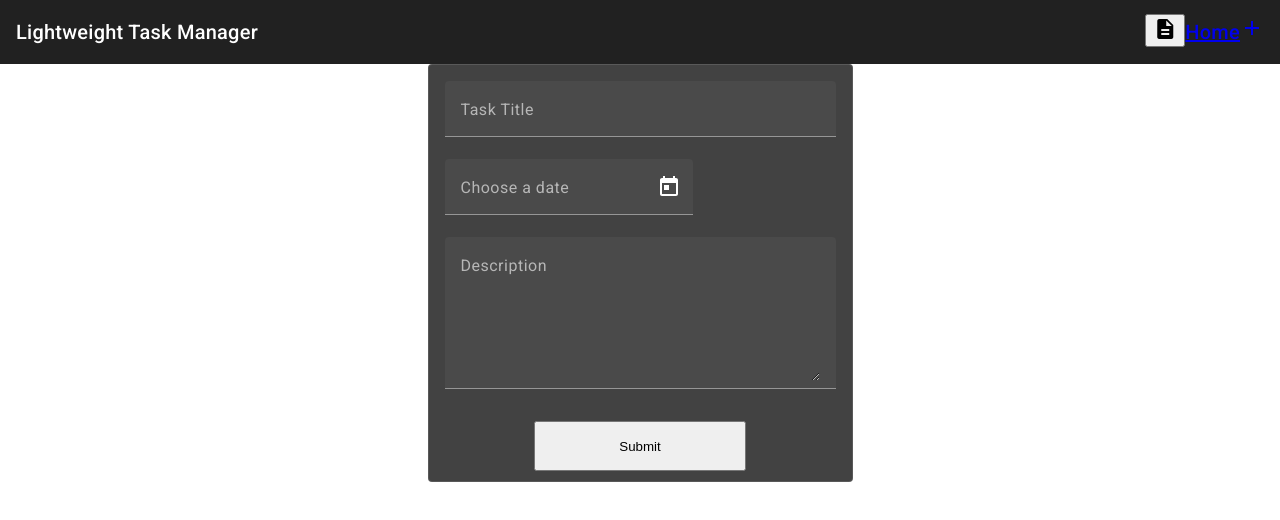
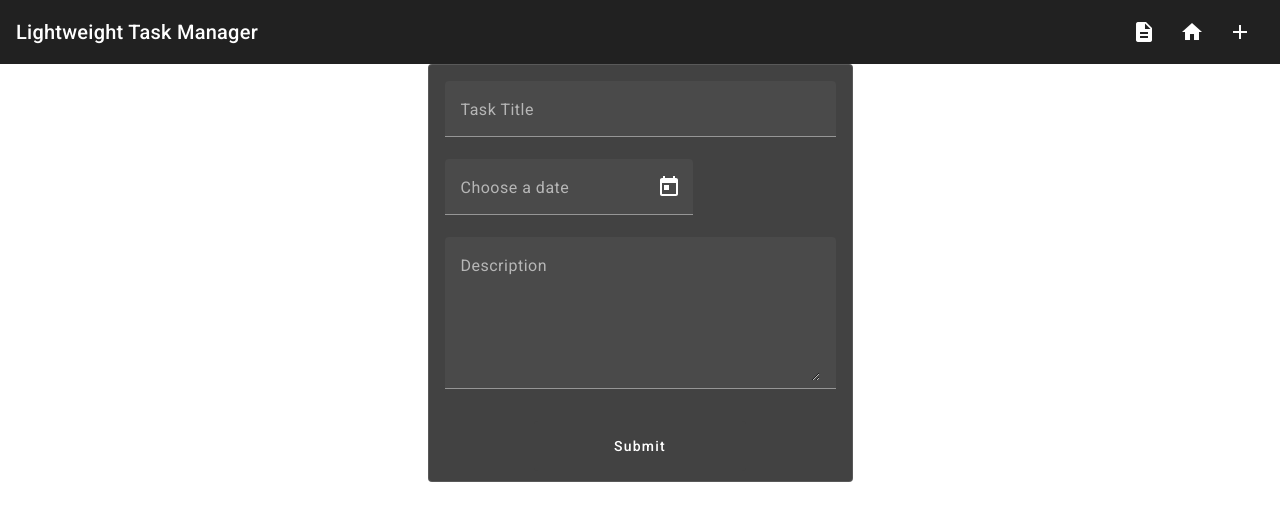
Before and after one commit to Revivedaniel/Lightweight-Task-Manager, an Angular app: page /new in a window 1280 px wide. Shown: the top 520 px of the page. Built offline with nearby package versions, Linux system fonts and the light colour scheme.

Commit message:
All buttons in the app are more uniform.

```diff
--- a/src/app/add-task/add-task.component.html
+++ b/src/app/add-task/add-task.component.html
@@ -29,7 +29,7 @@
                 </mat-form-field>
             </mat-card-content>
 
-            <button type="submit" id="submitButton">Submit</button>
+            <button type="submit" id="submitButton" mat-flat-button>Submit</button>
 
         </form>
     </mat-card>
--- a/src/app/add-task/add-task.component.scss
+++ b/src/app/add-task/add-task.component.scss
@@ -18,6 +18,7 @@ td {
     margin: 10px auto;
     width: 50%;
     height: 50px;
+    // TODO: Add a background color to the button based on theme
 }
 
 .example-card {
--- a/src/app/add-task/add-task.component.ts
+++ b/src/app/add-task/add-task.component.ts
@@ -13,6 +13,7 @@ import { TaskModel, TaskResponse } from '../models/task.model';
 import { TaskService } from '../services/task.service';
 import { ActivatedRoute, Router } from '@angular/router';
 import { MatCardModule } from '@angular/material/card';
+import { MatButtonModule } from '@angular/material/button';
 
 @Component({
   selector: 'app-add-task',
@@ -24,7 +25,8 @@ import { MatCardModule } from '@angular/material/card';
     MatFormFieldModule,
     MatDatepickerModule,
     ReactiveFormsModule,
-    MatCardModule
+    MatCardModule,
+    MatButtonModule
   ],
   templateUrl: './add-task.component.html',
   styleUrl: './add-task.component.scss',
--- a/src/app/app.component.ts
+++ b/src/app/app.component.ts
@@ -46,8 +46,8 @@ export class AppComponent implements OnInit {
     },
     {
       functionalityType: 'Link',
-      contentType: 'Text',
-      content: 'Home',
+      contentType: 'Icon',
+      content: 'home',
       link: '/home',
     },
     {
--- a/src/app/shared/dynamic-header/dynamic-header.component.html
+++ b/src/app/shared/dynamic-header/dynamic-header.component.html
@@ -2,13 +2,15 @@
     <span *ngIf="includeJumbotron" id="jumbotron">{{jumbotronText}}</span>
     <span class="spacer"></span>
     <div *ngFor="let button of buttons">
-        <button *ngIf="button.functionalityType === 'Button'" (click)="button.function !== undefined ? button.function() : null">
+        <button *ngIf="button.functionalityType === 'Button'" (click)="button.function !== undefined ? button.function() : null" mat-icon-button>
             <mat-icon *ngIf="button.contentType === 'Icon'">{{button.content}}</mat-icon>
             <span *ngIf="button.contentType === 'Text'">{{button.content}}</span>
         </button>
-        <a *ngIf="button.functionalityType === 'Link'" [routerLink]="button.link">
-            <mat-icon *ngIf="button.contentType === 'Icon'">{{button.content}}</mat-icon>
-            <span *ngIf="button.contentType === 'Text'">{{button.content}}</span>
+        <a *ngIf="button.functionalityType === 'Link' && button.contentType === 'Icon'" [routerLink]="button.link" mat-icon-button>
+            <mat-icon>{{button.content}}</mat-icon>
+        </a>
+        <a *ngIf="button.functionalityType === 'Link' && button.contentType === 'Text'" [routerLink]="button.link">
+            <span>{{button.content}}</span>
         </a>
     </div>
 </mat-toolbar>
--- a/src/app/shared/dynamic-header/dynamic-header.component.scss
+++ b/src/app/shared/dynamic-header/dynamic-header.component.scss
@@ -1,5 +1,10 @@
 .spacer {
     flex: 1 1 auto;
+}
+
+a {
+    color: white;
+    text-decoration: none;
 }
 
 @media screen and (max-width: 600px){
```
